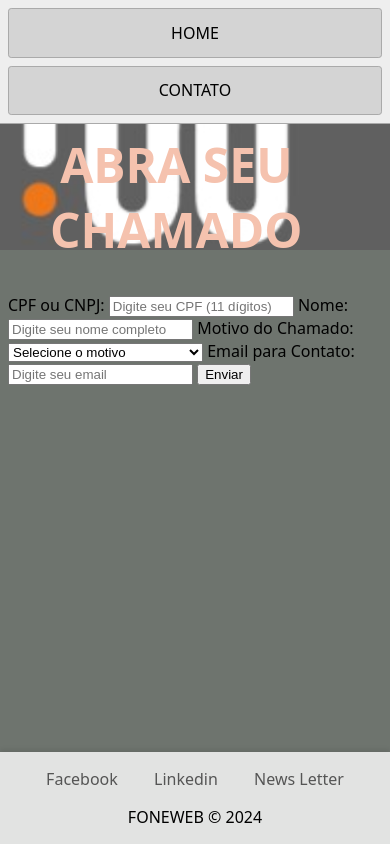
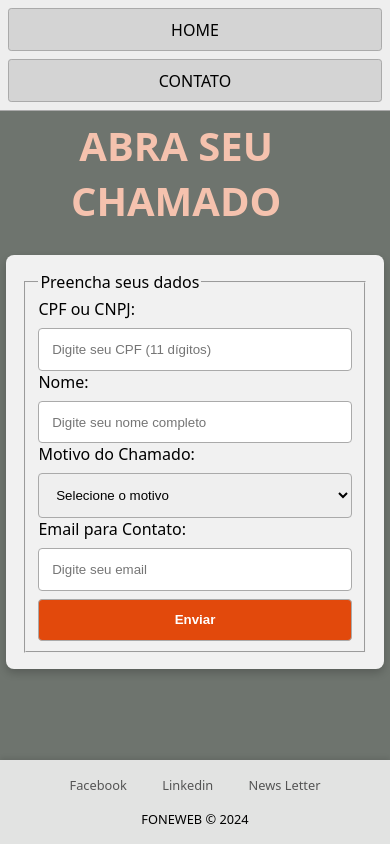
Before and after one commit to willdev-crypto/foneweb, a website: page page2.html in a window 390 px wide. Drawn offline with Linux system fonts and the light colour scheme.

Commit message:
ESTLIZAÇÃO DO FORMULARIO DE CONTATO E CENTRALIZAÇÃO DOS CAMPOS

```diff
--- a/page2.html
+++ b/page2.html
@@ -3,25 +3,29 @@
 <head>
     <title>Contato</title>
     <meta charset="UTF-8" />
-    <meta name="viewport" content="width=device-width" />
+    <meta name="viewport" content="width=device-width, initial-scale=1.0" />
     <link rel="stylesheet" href="styles.css" />
     <script type="module" src="script.js"></script>
 </head>
 <body>
     <nav>
-        <a href="/" aria-current="page">HOME</a>
-        <a href="/page2.html" aria-current="page">CONTATO</a>
+        <a href="./" aria-current="page">HOME</a>
+        <a href="./page2.html" aria-current="page">CONTATO</a>
     </nav>
+
     <main>
         <h1>ABRA SEU CHAMADO</h1>
 
         <!-- Formulário para cadastro de chamados -->
         <form id="chamado-form">
+            <fieldset>
+                <legend>Preencha seus dados</legend>
+
                 <label for="cpf-cnpj">CPF ou CNPJ:</label>
-            <input type="text" id="cpf-cnpj" name="cpf-cnpj" required placeholder="Digite seu CPF (11 dígitos)" minlength="11" maxlength="11" />
+                <input type="text" id="cpf-cnpj" name="cpf-cnpj" required placeholder="Digite seu CPF (11 dígitos)" minlength="11" maxlength="11" autocomplete="off" />
 
                 <label for="nome">Nome:</label>
-            <input type="text" id="nome" name="nome" required placeholder="Digite seu nome completo" />
+                <input type="text" id="nome" name="nome" required placeholder="Digite seu nome completo" autocomplete="name" />
 
                 <label for="motivo">Motivo do Chamado:</label>
                 <select id="motivo" name="motivo" required>
@@ -33,9 +37,10 @@
                 </select>
 
                 <label for="email">Email para Contato:</label>
-            <input type="email" id="email" name="email" required placeholder="Digite seu email" />
+                <input type="email" id="email" name="email" required placeholder="Digite seu email" autocomplete="email" />
 
-            <button type="submit">Enviar</button>
+                <button type="submit" aria-label="Enviar Chamado">Enviar</button>
+            </fieldset>
         </form>
     </main>
 
@@ -61,7 +66,7 @@
                 alert("Seu Chamado Foi Registrado, Aguarde Retorno");
 
                 // Redireciona para a página inicial após o alerta
-                window.location.href = "/";
+                window.location.href = "./";
             } else {
                 alert("CPF inválido. Deve conter exatamente 11 dígitos numéricos.");
                 cpfCnpjInput.focus();
--- a/styles.css
+++ b/styles.css
@@ -8,47 +8,40 @@ body {
   color: black;
   background-color: rgba(52, 61, 52, 0.712);
   image-rendering: auto;
-
-  /* Múltiplas imagens no fundo */
   background-image: url("./assets/fonefone.png"), url("./assets/fonefone.png");
-  background-size: auto 100%; /* Mantém a proporção das imagens e ajusta a altura */
-  background-position: 0 0; /* Posições iniciais das imagens */
-  background-repeat: repeat-x; /* Repete apenas horizontalmente */
-
-  /* Animação da esteira */
+  background-size: auto 100%;
+  background-position: 0 0;
+  background-repeat: repeat-x;
   animation: esteira 10s linear infinite;
 }
 
-/* Definindo a animação para o fundo */
 @keyframes esteira {
   from {
     background-position: 0 0;
   }
   to {
-      background-position: -100% 0; /* Mova para a esquerda */
+    background-position: -100% 0;
   }
 }
 
-/* Animação para as letras */
 @keyframes move-text {
   from {
     transform: translateX(0);
   }
   to {
-      transform: translateX(-10%); /* Move o texto para a esquerda */
+    transform: translateX(-10%);
   }
 }
 
-/* Animação para a cor do texto */
 @keyframes color-change {
   0% {
-      color: rgb(226, 73, 12); /* Laranja */
+    color: rgb(226, 73, 12);
   }
   50% {
-      color: white; /* Branco */
+    color: white;
   }
   100% {
-      color: rgb(226, 73, 12); /* Laranja */
+    color: rgb(226, 73, 12);
   }
 }
 
@@ -88,21 +81,17 @@ h1 {
   font-weight: bold;
   font-size: 8.0rem;
   margin-top: -10px;
-
-  /* Adicionando animação ao texto */
-  animation: move-text 10s linear infinite alternate, color-change 3s linear infinite; /* Animação de movimento e cor */
+  animation: move-text 10s linear infinite alternate, color-change 3s linear infinite;
 }
 
 h2 {
   text-align: right;
   font-weight: bold;
   font-size: 6.5rem;
-
-  /* Adicionando animação ao texto */
-  animation: move-text 10s linear infinite alternate, color-change 3s linear infinite; /* Animação de movimento e cor */
+  animation: move-text 10s linear infinite alternate, color-change 3s linear infinite;
 }
 
-/* Media Queries para tablets */
+/* Tablets em orientação horizontal */
 @media (max-width: 1024px) and (min-width: 768px) {
   h1 {
     font-size: 4.5rem;
@@ -122,12 +111,12 @@ h2 {
   }
 
   body {
-      background-size: 85% auto; /* Ajusta para tablets */
+    background-size: 85% auto;
   }
 }
 
-/* Media Queries para dispositivos móveis */
-@media (max-width: 767px) {
+/* Dispositivos móveis grandes (ex. iPhone Plus, celulares grandes) */
+@media (max-width: 767px) and (min-width: 500px) {
   h1 {
     font-size: 3rem;
     margin-top: 0;
@@ -156,18 +145,47 @@ h2 {
   }
 }
 
-/* Estilo para o rodapé */
+/* Dispositivos móveis pequenos (ex. iPhone SE, celulares pequenos) */
+@media (max-width: 499px) {
+  h1 {
+    font-size: 2.5rem;
+    margin-top: 0;
+  }
+
+  h2 {
+    font-size: 2.8rem;
+    text-align: center;
+  }
+
+  nav a {
+    min-width: 100%;
+    padding: 0.6rem;
+  }
+
+  main {
+    padding: 0.4rem;
+  }
+
+  body {
+    background-image: none; /* Oculta imagem para dispositivos menores */
+  }
+
   footer {
-  text-align: center; /* Centraliza o texto dentro do rodapé */
-  padding: 1rem; /* Espaçamento interno */
-  background-color: rgba(255, 255, 255, 0.8); /* Fundo ligeiramente branco */
-  position: relative; /* Permite que o rodapé fique na parte inferior */
-  bottom: 0; /* Posiciona o rodapé na parte inferior */
-  width: 100%; /* Faz o rodapé ocupar toda a largura */
+    padding: 0.5rem;
+    font-size: 0.8rem;
+  }
+}
+
+footer {
+  text-align: center;
+  padding: 1rem;
+  background-color: rgba(255, 255, 255, 0.8);
+  position: relative;
+  bottom: 0;
+  width: 100%;
   box-shadow: 0 -2px 5px rgba(0, 0, 0, 0.1);
 }
 
-/* Estilo para a lista de redes sociais */
 .redes-sociais {
   list-style-type: none;
   padding: 0;
@@ -182,12 +200,12 @@ footer {
 .redes-sociais a {
   text-decoration: none;
   color: #555;
-  transition: color 0.3s;}
+  transition: color 0.3s;
+}
 
 .redes-sociais a:hover {
   color: rgb(226, 73, 12);
 }
-
 
 footer p {
   margin: 0;
@@ -205,10 +223,48 @@ main {
 }
 
 footer {
-
   text-align: center;
   padding: 1rem;
   background-color: rgba(255, 255, 255, 0.8);
   box-shadow: 0 -2px 5px rgba(0, 0, 0, 0.1);
   width: 100%;
 }
+
+form {
+  display: flex;
+  flex-direction: column; /* Organiza os elementos em coluna */
+  align-items: center; /* Centraliza o formulário horizontalmente */
+  max-width: 400px; /* Define uma largura máxima para o formulário */
+  margin: 0 auto; /* Centraliza o formulário na página */
+  padding: 1rem;
+  background-color: rgba(255, 255, 255, 0.9); /* Fundo leve para o formulário */
+  border-radius: 8px; /* Arredonda os cantos */
+  box-shadow: 0 4px 8px rgba(0, 0, 0, 0.2); /* Sombra leve */
+}
+
+form label {
+  margin-top: 1rem;
+  width: 100%; /* Define a largura dos labels para o alinhamento */
+  text-align: left; /* Alinha o texto do label à esquerda */
+}
+
+form input,
+form select,
+form button {
+  width: 100%; /* Faz com que as caixas ocupem toda a largura do formulário */
+  padding: 0.8rem;
+  margin-top: 0.5rem;
+  border: 1px solid #aaa;
+  border-radius: 4px;
+}
+
+form button {
+  background-color: rgb(226, 73, 12); /* Cor de fundo do botão */
+  color: white;
+  font-weight: bold;
+  cursor: pointer;
+}
+
+form button:hover {
+  background-color: rgb(200, 60, 10); /* Efeito ao passar o mouse */
+}
```
Lines whose indentation alone changed are shown as unchanged.
